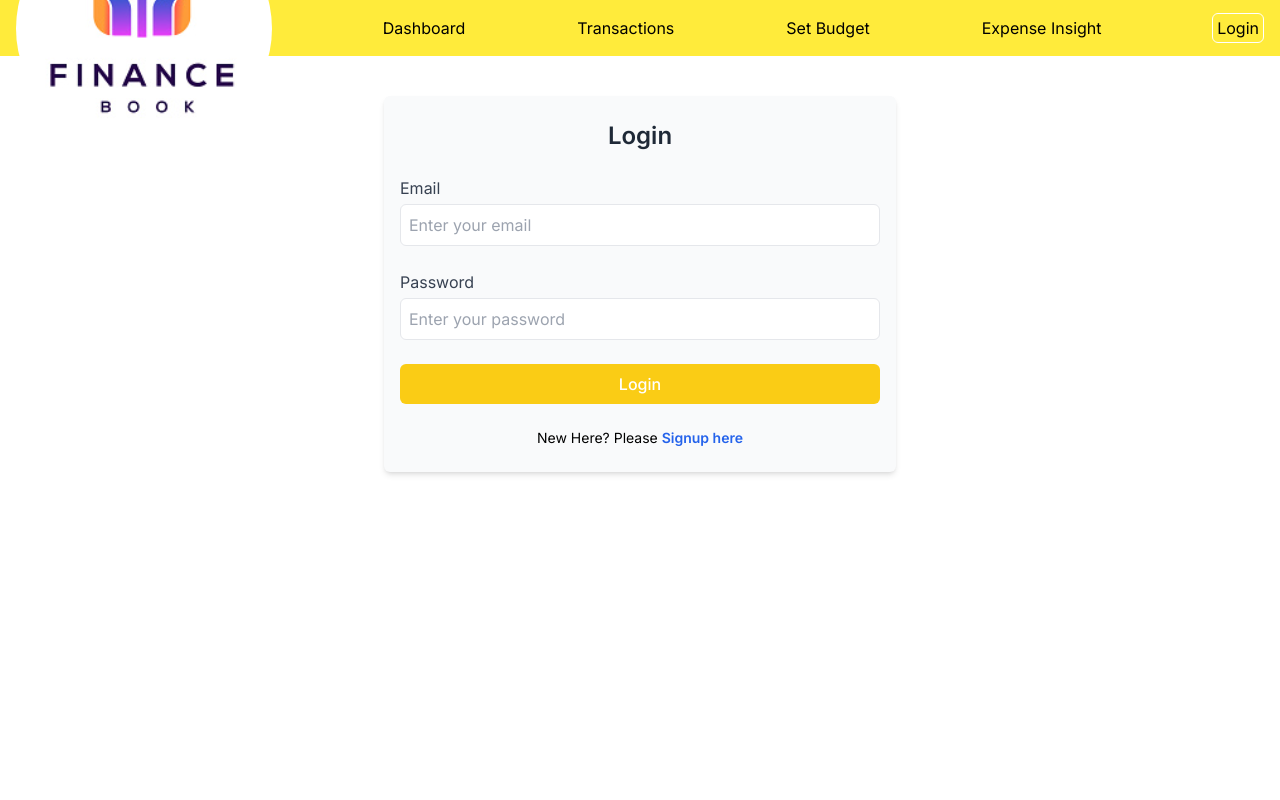
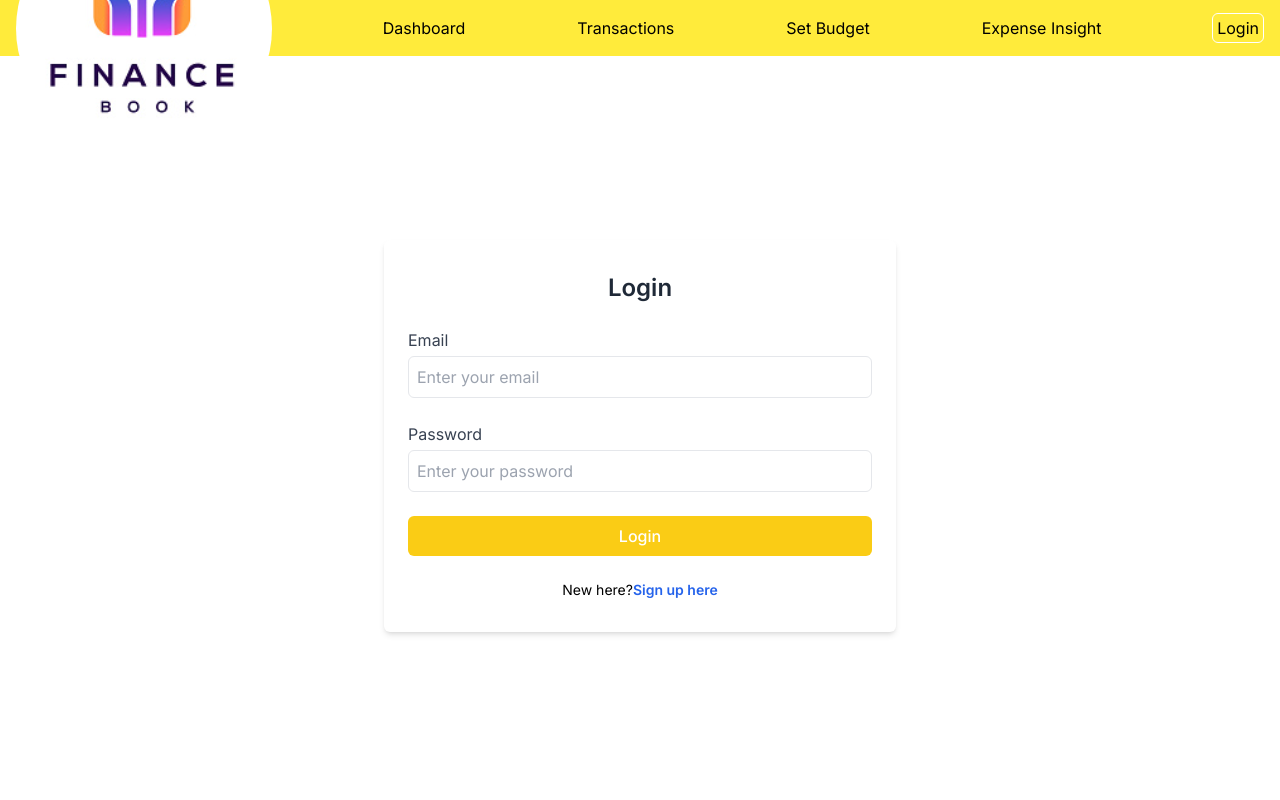
Before and after one commit to sojibjubayer/finance-book, a Next.js app: page /login in a window 1280 px wide. Shown: the top 800 px of the page. Built offline with nearby package versions, Linux system fonts and the light colour scheme; no server answers.

Commit message:
loading check

```diff
--- a/src/app/(auth)/login/page.jsx
+++ b/src/app/(auth)/login/page.jsx
@@ -32,21 +32,21 @@ const Login = () => {
         setError(resp.error);
         toast.error(resp.error);
       } else if (resp?.ok) {
-        toast.success("Successfully Logged In");
+        toast.success("Successfully logged in!");
         setTimeout(() => {
           window.location.href = redirectUrl;
         }, 1000);
       }
     } catch (error) {
       setLoading(false);
-      setError("An error occurred during login.");
-      toast.error("An error occurred during login.");
+      setError("An error occurred during login. Please try again.");
+      toast.error("An error occurred during login. Please try again.");
     }
   };
 
   return (
-    <div className="min-h-screen">
-      <div className=" px-4 py-6 md:w-[40%] md:mx-auto mx-2 bg-gray-50 shadow-md rounded-md mt-10 mb-20">
+    <div className="min-h-screen flex items-center justify-center">
+      <div className="px-6 py-8 md:w-[40%] w-full bg-white shadow-md rounded-md mt-10 mb-20">
         <form onSubmit={handleSubmit} className="space-y-6">
           <h2 className="text-2xl font-semibold text-center text-gray-800">
             Login
@@ -88,14 +88,14 @@ const Login = () => {
               className="w-full bg-yellow-400 hover:bg-yellow-500 text-white font-medium py-2 rounded-md focus:ring-2 focus:ring-yellow-300 focus:outline-none transition"
               disabled={loading}
             >
-              {loading ? "Logging in ..." : "Login"}
+              {loading ? "Logging in..." : "Login"}
             </button>
           </div>
 
           <div className="text-center text-sm">
-            New Here? Please{" "}
+            New here?
             <Link href="/signup" className="text-blue-600 font-semibold">
-              Signup here
+              Sign up here
             </Link>
           </div>
         </form>
--- a/src/middleware.js
+++ b/src/middleware.js
@@ -3,7 +3,7 @@ import { NextResponse } from "next/server";
 
 export const middleware = async (request) => {
 
-  const token = cookies(request).get("__Secure-next-auth.session-token");
+  const token = cookies(request).get("next-auth.session-token");
 
   const pathname = request.nextUrl.pathname;
 
```
